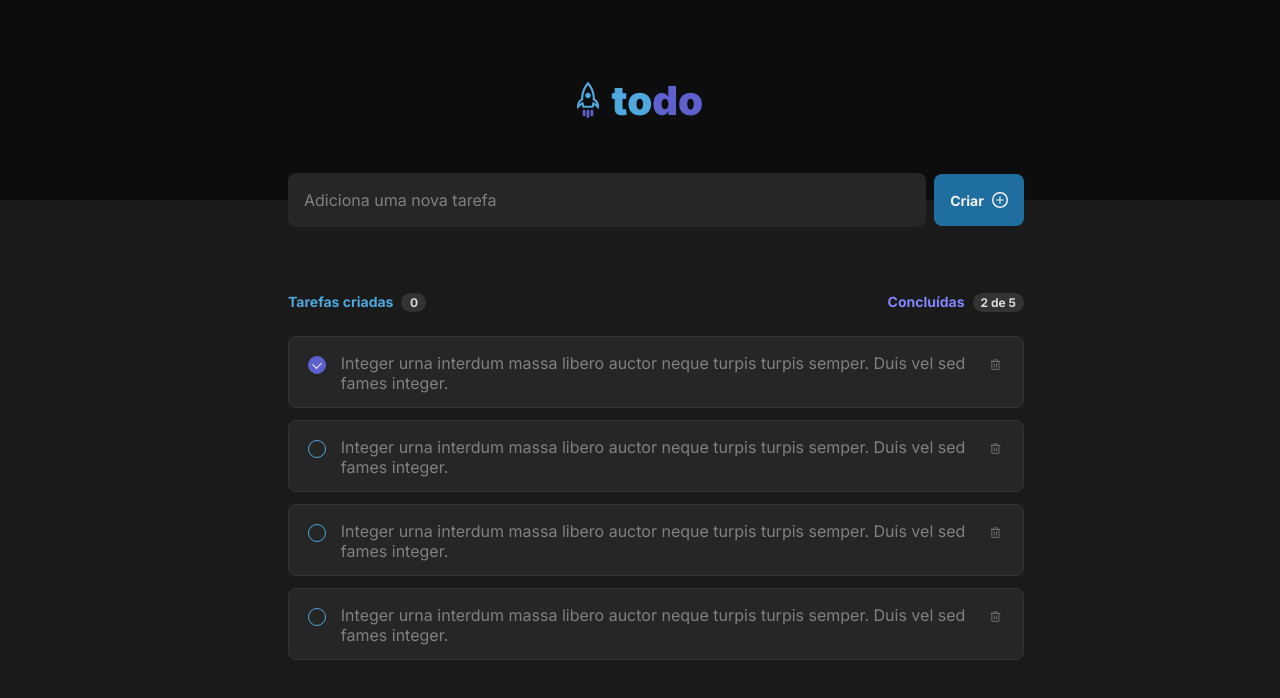
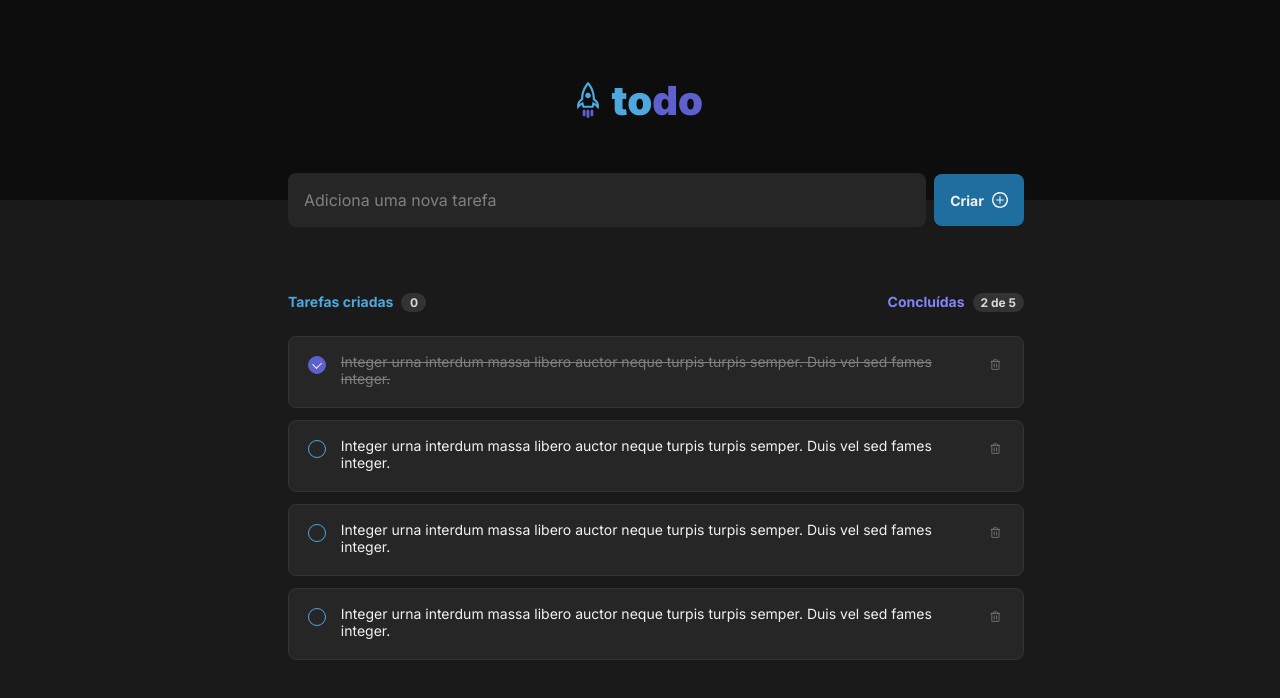
Before and after one commit to ArthurEnrique15/ignite-todo-list, a React (Vite) app: page / in a window 1280 px wide. Both pictures are taken after a click on the checkbox 316 px from the left and 364 px from the top of the page. Shown: the top 698 px of the page. Built offline with nearby package versions, Linux system fonts and the light colour scheme.

Commit message:
feat: add strikethrough text on task check

```diff
--- a/src/components/Task.module.css
+++ b/src/components/Task.module.css
@@ -22,6 +22,9 @@
   order: 0;
   align-self: stretch;
   flex-grow: 0;
+
+  font-size: 0.875rem;
+  color: var(--gray-100);
 }
 
 /* Estiliza toda task que tenha outra task depois */
@@ -88,6 +91,10 @@
   display: block;
 }
 
+.task s {
+  color: var(--gray-300);
+}
+
 .task button {
   width: 1.5rem;
   height: 1.5rem;
--- a/src/components/Task.tsx
+++ b/src/components/Task.tsx
@@ -1,17 +1,35 @@
 import styles from './Task.module.css'
 
 import { Trash } from 'phosphor-react'
+import { useState } from 'react'
 
 export function Task() {
+  const [isChecked, setIsChecked] = useState(false)
+
+  function handleTaskCheck() {
+    setIsChecked(!isChecked)
+  }
+
   return (
     <div className={styles.task}>
       <div className={styles.checkboxContainer}>
-        <input type="checkbox" className={styles.checkbox} />
+        <input
+          type="checkbox"
+          onChange={handleTaskCheck}
+          className={styles.checkbox}
+        />
       </div>
-      <span>
-        Integer urna interdum massa libero auctor neque turpis turpis semper.
-        Duis vel sed fames integer.
-      </span>
+      {isChecked ? (
+        <s>
+          Integer urna interdum massa libero auctor neque turpis turpis semper.
+          Duis vel sed fames integer.
+        </s>
+      ) : (
+        <span>
+          Integer urna interdum massa libero auctor neque turpis turpis semper.
+          Duis vel sed fames integer.
+        </span>
+      )}
 
       <button title="Deletar task">
         <Trash size={24} />
```
